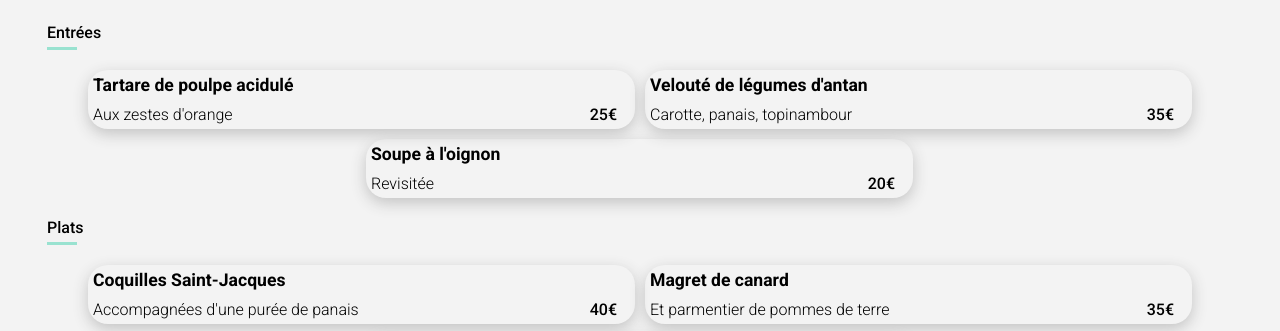
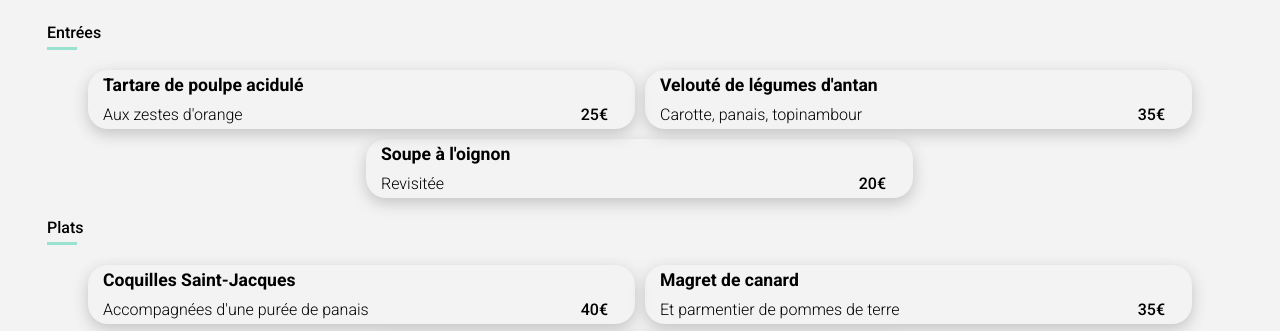
Before and after one commit to HUNGHUYNH-prestige/Damien_3_01052021, a website: page a-la-francaise.html in a window 1280 px wide. Shown: the part 425-756 px from the top of the page. Drawn offline with Linux system fonts and the light colour scheme; a web font is replaced by a local one.

Commit message:
perfectionnement

```diff
--- a/sass/base/_codebaseorigin.scss
+++ b/sass/base/_codebaseorigin.scss
@@ -772,8 +772,9 @@ body{
 .nom-plat{ /* definition identique : creer @mixin structure-nom-de-plat */
 
     border: none;
-
     padding: 5px;
+    padding-left: 15px;
+    padding-right: 15px;
     margin: 0px;
     width: 100%;
     height: auto;
@@ -799,8 +800,9 @@ body{
 .bloc-avec-prix{ /* definition identique : creer @mixin structure-nom-de-plat  */
 
     border: none;
-
-    padding: 5px;
+    padding : 5px;
+    padding-left: 15px;
+    padding-right: 15px;
     margin: 0px;
     width: 100%;
     height: auto;
```
Also changed, not shown: public/css/styles.css, 1 other file.
